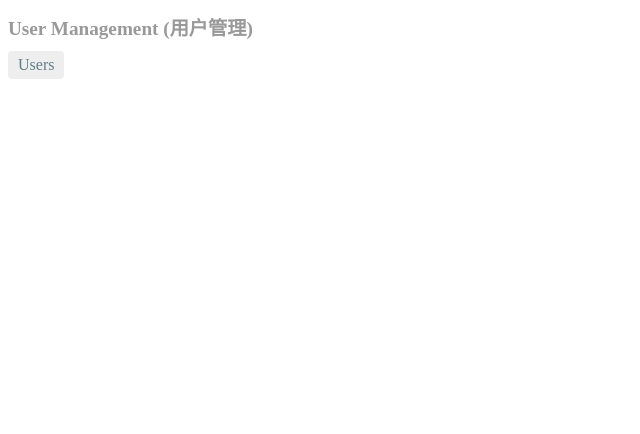
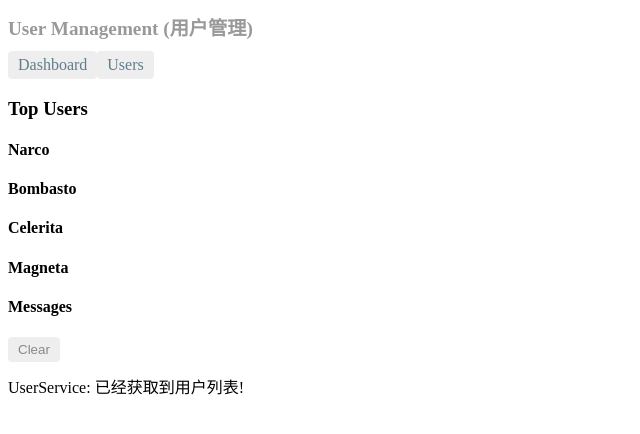
Before and after one commit to owen-rpx/augular-user-management, an Angular app: page /dashboard in a window 1280 px wide. Before the commit this address led to /. Shown: the top 434 px of the page, without its empty margins (0-640 px from the left). Built offline with nearby package versions, Linux system fonts and the light colour scheme.

Commit message:
dashboard

```diff
--- a/src/app/app-routing.module.ts
+++ b/src/app/app-routing.module.ts
@@ -1,8 +1,9 @@
 import { NgModule } from '@angular/core';
 import { RouterModule, Routes } from '@angular/router';
 import { UsersComponent } from './users/users.component';
+import { DashboardComponent } from './dashboard/dashboard.component';
 
-const routes: Routes = [{ path: 'users', component: UsersComponent }];
+const routes: Routes = [{ path: '', redirectTo: '/dashboard', pathMatch: 'full' }, { path: 'users', component: UsersComponent }, { path: 'dashboard', component: DashboardComponent }];
 
 @NgModule({
   imports: [RouterModule.forRoot(routes)],
--- a/src/app/app.component.html
+++ b/src/app/app.component.html
@@ -1,9 +1,10 @@
 <h1>{{title}}</h1>
 <nav>
-  <a routerLink="users">Users</a>
-  <!-- <a routerLink="users">Setting</a> -->
+  <a routerLink="/dashboard">Dashboard</a>
+  <a routerLink="/users">Users</a>
 </nav>
 <router-outlet></router-outlet>
+<app-messages></app-messages>
 <!--
 Copyright Google LLC. All Rights Reserved.
 Use of this source code is governed by an MIT-style license that
--- a/src/app/app.module.ts
+++ b/src/app/app.module.ts
@@ -10,6 +10,7 @@ import { UserDetailComponent } from './user-detail/user-detail.component';
 import { UserService } from './user.service';
 import { MessagesComponent } from './messages/messages.component';
 import { MessageService } from './message.service';
+import { DashboardComponent } from './dashboard/dashboard.component';
 
 @NgModule({
   imports: [BrowserModule, FormsModule, ReactiveFormsModule, AppRoutingModule],
@@ -17,7 +18,8 @@ import { MessageService } from './message.service';
     AppComponent,
     UsersComponent,
     UserDetailComponent,
-    MessagesComponent
+    MessagesComponent,
+    DashboardComponent
   ],
   bootstrap: [AppComponent],
   providers: [UserService, MessageService]
--- /dev/null
+++ b/src/app/dashboard/dashboard.component.html
@@ -0,0 +1,8 @@
+<h3>Top Users</h3>
+<div class="grid grid-pad">
+    <a *ngFor="let user of users" class="col-1-4">
+        <div class="module user">
+            <h4>{{user.name}}</h4>
+        </div>
+    </a>
+</div>
--- /dev/null
+++ b/src/app/dashboard/dashboard.component.ts
@@ -0,0 +1,23 @@
+import { Component, OnInit } from '@angular/core';
+
+import { User } from '../user';
+import { UserService } from '../user.service';
+
+@Component({
+  selector: 'app-dashboard',
+  templateUrl: './dashboard.component.html',
+  styleUrls: ['./dashboard.component.css']
+})
+export class DashboardComponent implements OnInit {
+  users: User[] = [];
+
+  constructor(private userService: UserService) { }
+
+  ngOnInit(): void {
+    this.getUsers();
+  }
+  getUsers(): void {
+    this.userService.getUsers().subscribe(users => this.users = users.slice(1, 5));
+  }
+
+}
```
Also changed, not shown: src/app/dashboard/dashboard.component.css (added), 1 other file (tests, documents, lock files or other folders).
